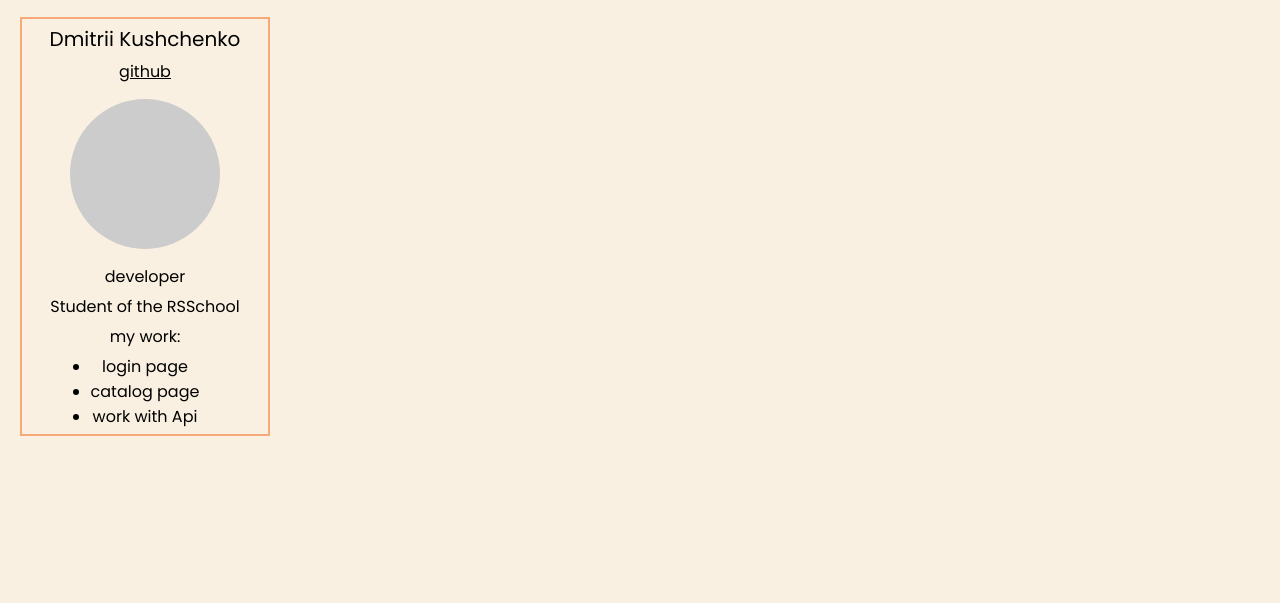
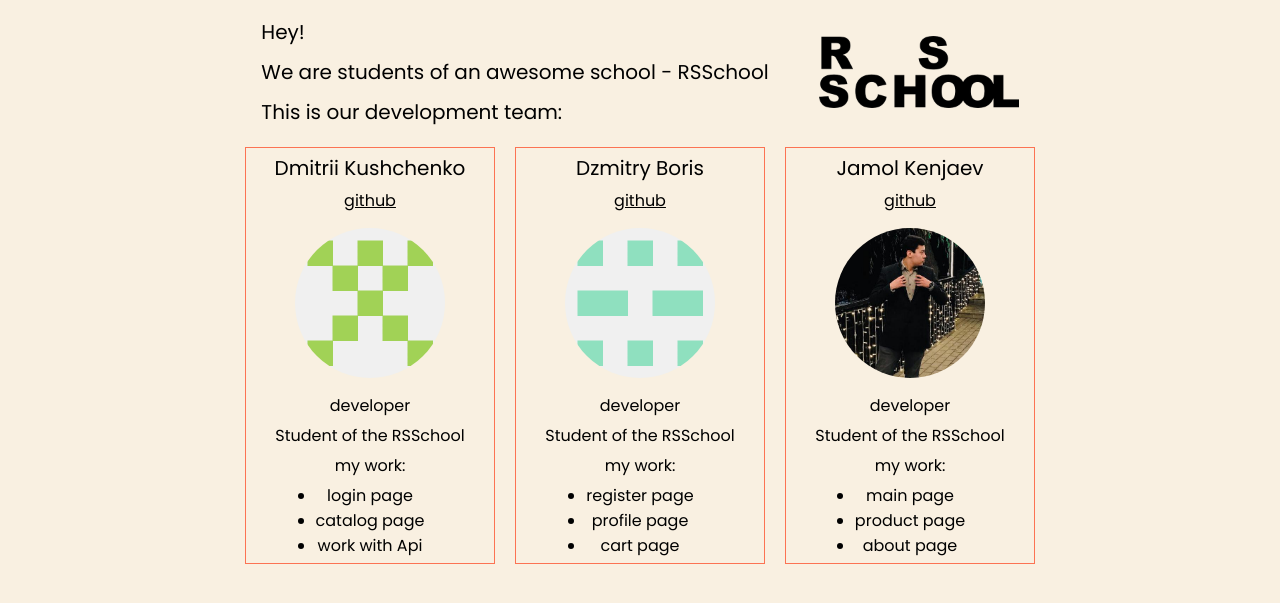
Before and after one commit to dikushch/eCommerce-Application, a website built with webpack: page src/index.html in a window 1280 px wide. Both pictures are taken after a click on the link "ABOUT". Shown: the part 53-656 px from the top of the page. Built offline with nearby package versions, Linux system fonts and the light colour scheme; no server answers.

Commit message:
feat: add about page (#50)

```diff
--- a/src/modules/components/AboutCard.ts
+++ b/src/modules/components/AboutCard.ts
@@ -17,6 +17,7 @@ export default class AboutCard extends BaseComponent {
     role: string;
     school: string;
     works: string[];
+    avatarClass: string;
   }) {
     super({ tag: 'div', classes: ['card'] });
 
@@ -43,7 +44,7 @@ export default class AboutCard extends BaseComponent {
 
     const avatarElement = new BaseComponent({
       tag: 'div',
-      classes: ['avatar'],
+      classes: ['avatar', data.avatarClass],
     });
 
     const roleElement = new BaseComponent({
--- a/src/modules/pages/AboutPage.ts
+++ b/src/modules/pages/AboutPage.ts
@@ -5,14 +5,84 @@ export default class AboutPage extends BaseComponent {
   constructor() {
     super({ tag: 'section', classes: ['about', 'container'] });
 
+    const textLogoContainer = new BaseComponent({
+      tag: 'div',
+      classes: ['text-logo-container'],
+    });
+
+    const textContainer = new BaseComponent({
+      tag: 'div',
+      classes: ['text-container'],
+    });
+
+    const greetingText = new BaseComponent({
+      tag: 'p',
+      text: 'Hey!',
+    });
+
+    const descriptionText = new BaseComponent({
+      tag: 'p',
+      text: 'We are students of an awesome school - RSSchool',
+    });
+
+    const teamText = new BaseComponent({
+      tag: 'p',
+      text: 'This is our development team:',
+    });
+
+    const logoElement = new BaseComponent({
+      tag: 'a',
+      classes: ['rs-logo'],
+    });
+
+    logoElement.setAttribute('alt', 'RSSchool logo');
+    logoElement.setAttribute('href', 'https://rs.school/');
+    logoElement.setAttribute('target', '_blank');
+
+    textContainer.append(greetingText);
+    textContainer.append(descriptionText);
+    textContainer.append(teamText);
+
+    textLogoContainer.append(textContainer);
+    textLogoContainer.append(logoElement);
+
+    const cardsContainer = new BaseComponent({
+      tag: 'div',
+      classes: ['cards-container'],
+    });
+
     const aboutCard = new AboutCard({
       name: 'Dmitrii Kushchenko',
       githubUrl: 'https://github.com/dikushch',
       role: 'developer',
       school: 'Student of the RSSchool',
       works: ['login page', 'catalog page', 'work with Api'],
+      avatarClass: 'avatar-dmitrii',
     });
 
-    this.append(aboutCard);
+    const aboutCard2 = new AboutCard({
+      name: 'Dzmitry Boris',
+      githubUrl: 'https://github.com/BorisDmitriy',
+      role: 'developer',
+      school: 'Student of the RSSchool',
+      works: ['register page', 'profile page', 'cart page'],
+      avatarClass: 'avatar-dzmitry',
+    });
+
+    const aboutCard3 = new AboutCard({
+      name: 'Jamol Kenjaev',
+      githubUrl: 'https://github.com/Kenjaeff',
+      role: 'developer',
+      school: 'Student of the RSSchool',
+      works: ['main page', 'product page', 'about page'],
+      avatarClass: 'avatar-jamol',
+    });
+
+    cardsContainer.append(aboutCard);
+    cardsContainer.append(aboutCard2);
+    cardsContainer.append(aboutCard3);
+
+    this.append(textLogoContainer);
+    this.append(cardsContainer);
   }
 }
--- a/src/styles.scss
+++ b/src/styles.scss
@@ -63,4 +63,4 @@ ul {
 @import 'styles/catalog.scss';
 @import 'styles/imgModal.scss';
 @import 'styles/cart.scss';
-@import 'styles/aboutCard.scss';
+@import 'styles/aboutPage.scss';
--- a/src/styles/aboutCard.scss
+++ /dev/null
@@ -1,32 +0,0 @@
-.card {
-  display: flex;
-  flex-direction: column;
-  width: 250px;
-  border: 2px solid #f7a977;
-  padding: 5px;
-  gap: 5px;
-  text-align: center;
-}
-
-.avatar {
-  width: 150px;
-  height: 150px;
-  background-color: #ccc;
-  border-radius: 50%;
-  margin: 10px auto;
-}
-
-.work-list {
-  list-style-type: disc;
-  // padding-left: 20px;
-  align-self: center;
-}
-
-.card-name {
-  font-size: 20px;
-  font-weight: 400;
-}
-
-.card-github {
-  text-decoration: underline;
-}
--- /dev/null
+++ b/src/styles/aboutPage.scss
@@ -0,0 +1,111 @@
+.about {
+  display: flex;
+  flex-direction: column;
+}
+
+.text-logo-container {
+  display: flex;
+  flex-direction: row;
+  justify-content: center;
+  align-items: center;
+  gap: 50px;
+  font-size: 20px;
+  margin-bottom: 20px;
+}
+
+.text-container {
+  display: flex;
+  flex-direction: column;
+  justify-content: center;
+  gap: 10px;
+}
+
+.cards-container {
+  display: flex;
+  flex-direction: row;
+  justify-content: center;
+  gap: 20px;
+}
+
+.card {
+  display: flex;
+  flex-direction: column;
+  width: 250px;
+  border: 1px solid $c-accent;
+  padding: 5px;
+  gap: 5px;
+  text-align: center;
+}
+
+.avatar {
+  width: 150px;
+  height: 150px;
+  border-radius: 50%;
+  margin: 10px auto;
+}
+
+.avatar-dmitrii {
+  background-image: url(/src/assets/dmitrii.png);
+  background-size: cover;
+  background-position: center;
+}
+
+.avatar-dzmitry {
+  background-image: url(/src/assets/dzmitry.png);
+  background-size: cover;
+  background-position: center;
+}
+
+.avatar-jamol {
+  background-image: url(/src/assets/jamol.jpg);
+  background-size: cover;
+  background-position: center;
+}
+
+.work-list {
+  list-style-type: disc;
+  align-self: center;
+}
+
+.card-name {
+  font-size: 20px;
+  font-weight: 400;
+}
+
+.card-github {
+  text-decoration: underline;
+}
+
+.card-github:hover {
+  color: $c-accent;
+}
+
+.rs-logo {
+  width: 200px;
+  height: 72px;
+  background-image: url(/src/assets/rs-logo.png);
+  background-size: cover;
+  background-position: center;
+  transition: background-color 0.4s ease;
+}
+
+.rs-logo:hover {
+  background-color: $c-accent;
+  color: $c-white;
+}
+
+@media (max-width: 768px) {
+  .text-logo-container {
+    flex-direction: column-reverse;
+    gap: 10px;
+  }
+
+  .text-container {
+    align-items: center;
+  }
+
+  .cards-container {
+    flex-direction: column;
+    align-items: center;
+  }
+}
```
Also changed, not shown: src/assets/dmitrii.png (added), src/assets/dzmitry.png (added), src/assets/jamol.jpg (added), src/assets/rs-logo.png (added).
